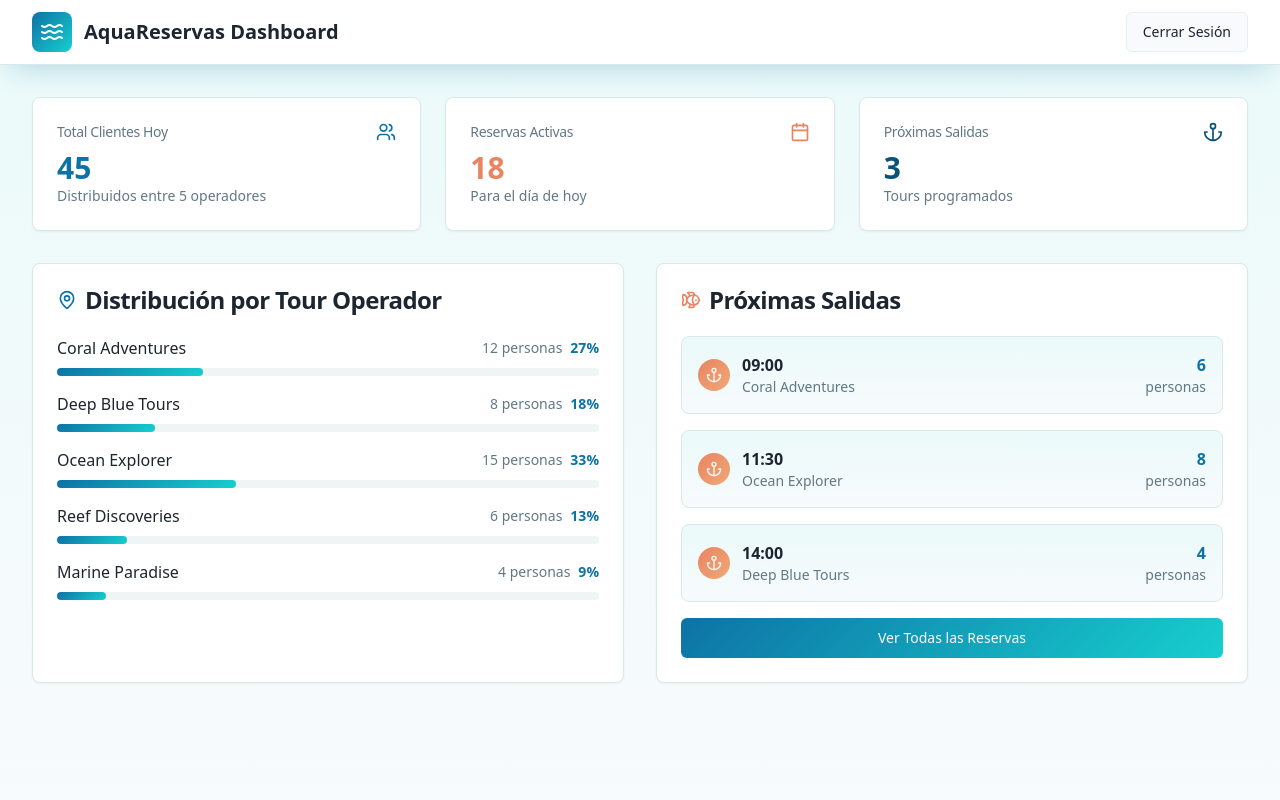
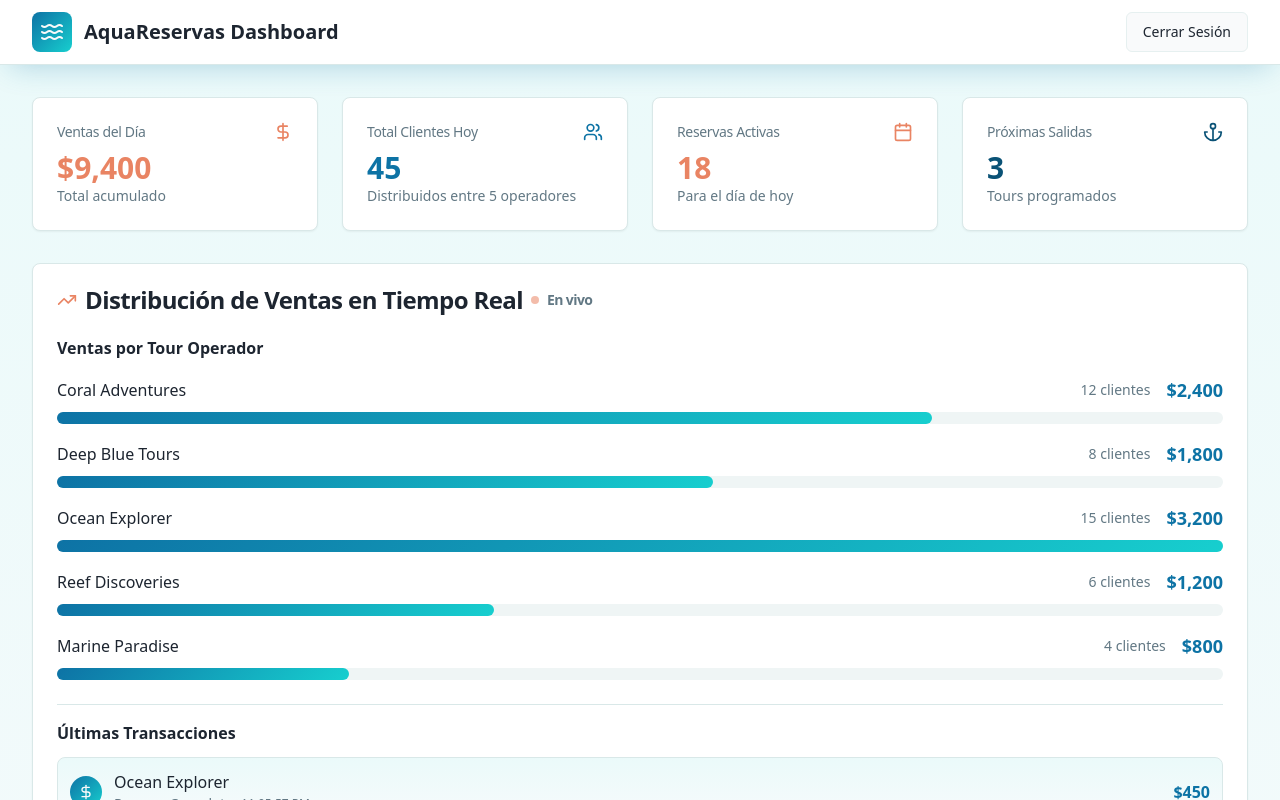
Before and after one commit to AstroGaze/snorkel-squad-dash, a React (Vite) app: page / in a window 1280 px wide. Both pictures are taken after a click on the button "Iniciar Sesión". Shown: the top 800 px of the page. Built offline with nearby package versions, Linux system fonts and the light colour scheme.

Commit message:
Add real-time sales distribution
Add a section to display real-time sales distribution.

```diff
--- a/src/components/Dashboard.tsx
+++ b/src/components/Dashboard.tsx
@@ -1,21 +1,27 @@
+import { useState, useEffect } from "react";
 import { Card, CardContent, CardHeader, CardTitle } from "@/components/ui/card";
 import { Button } from "@/components/ui/button";
-import { Users, MapPin, Calendar, Waves, Fish, Anchor } from "lucide-react";
+import { Users, MapPin, Calendar, Waves, Fish, Anchor, TrendingUp, DollarSign } from "lucide-react";
 
-const mockData = {
+const initialMockData = {
   totalClientes: 45,
   tourOperadores: [
-    { id: 1, nombre: "Coral Adventures", clientes: 12, porcentaje: 27 },
-    { id: 2, nombre: "Deep Blue Tours", clientes: 8, porcentaje: 18 },
-    { id: 3, nombre: "Ocean Explorer", clientes: 15, porcentaje: 33 },
-    { id: 4, nombre: "Reef Discoveries", clientes: 6, porcentaje: 13 },
-    { id: 5, nombre: "Marine Paradise", clientes: 4, porcentaje: 9 }
+    { id: 1, nombre: "Coral Adventures", clientes: 12, porcentaje: 27, ventas: 2400 },
+    { id: 2, nombre: "Deep Blue Tours", clientes: 8, porcentaje: 18, ventas: 1800 },
+    { id: 3, nombre: "Ocean Explorer", clientes: 15, porcentaje: 33, ventas: 3200 },
+    { id: 4, nombre: "Reef Discoveries", clientes: 6, porcentaje: 13, ventas: 1200 },
+    { id: 5, nombre: "Marine Paradise", clientes: 4, porcentaje: 9, ventas: 800 }
   ],
   reservasHoy: 18,
   proximasSalidas: [
     { hora: "09:00", operador: "Coral Adventures", clientes: 6 },
     { hora: "11:30", operador: "Ocean Explorer", clientes: 8 },
     { hora: "14:00", operador: "Deep Blue Tours", clientes: 4 }
+  ],
+  ventasRealTime: [
+    { id: 1, operador: "Ocean Explorer", monto: 450, timestamp: new Date(), tipo: "Reserva Completa" },
+    { id: 2, operador: "Coral Adventures", monto: 200, timestamp: new Date(Date.now() - 30000), tipo: "Depósito" },
+    { id: 3, operador: "Deep Blue Tours", monto: 380, timestamp: new Date(Date.now() - 60000), tipo: "Reserva Completa" }
   ]
 };
 
@@ -24,6 +30,44 @@ interface DashboardProps {
 }
 
 export const Dashboard = ({ onLogout }: DashboardProps) => {
+  const [mockData, setMockData] = useState(initialMockData);
+  const [ventasTotal, setVentasTotal] = useState(9400);
+  const [nuevaVenta, setNuevaVenta] = useState<any>(null);
+
+  // Simulador de ventas en tiempo real
+  useEffect(() => {
+    const interval = setInterval(() => {
+      const operadores = ["Ocean Explorer", "Coral Adventures", "Deep Blue Tours", "Reef Discoveries", "Marine Paradise"];
+      const tipos = ["Reserva Completa", "Depósito", "Pago Final"];
+      const montos = [200, 250, 300, 380, 450, 500, 600];
+
+      const nuevaVentaData = {
+        id: Date.now(),
+        operador: operadores[Math.floor(Math.random() * operadores.length)],
+        monto: montos[Math.floor(Math.random() * montos.length)],
+        timestamp: new Date(),
+        tipo: tipos[Math.floor(Math.random() * tipos.length)]
+      };
+
+      setNuevaVenta(nuevaVentaData);
+      setVentasTotal(prev => prev + nuevaVentaData.monto);
+
+      setMockData(prev => ({
+        ...prev,
+        ventasRealTime: [nuevaVentaData, ...prev.ventasRealTime.slice(0, 4)],
+        tourOperadores: prev.tourOperadores.map(op =>
+          op.nombre === nuevaVentaData.operador
+            ? { ...op, ventas: op.ventas + nuevaVentaData.monto }
+            : op
+        )
+      }));
+
+      // Resetear la animación después de 3 segundos
+      setTimeout(() => setNuevaVenta(null), 3000);
+    }, 5000);
+
+    return () => clearInterval(interval);
+  }, []);
   return (
     <div className="min-h-screen bg-gradient-surface">
       {/* Header */}
@@ -46,7 +90,23 @@ export const Dashboard = ({ onLogout }: DashboardProps) => {
       {/* Main Content */}
       <main className="max-w-7xl mx-auto px-4 sm:px-6 lg:px-8 py-8">
         {/* Stats Cards */}
-        <div className="grid grid-cols-1 md:grid-cols-3 gap-6 mb-8">
+        <div className="grid grid-cols-1 md:grid-cols-4 gap-6 mb-8">
+          <Card className="shadow-ocean hover:shadow-depth transition-shadow duration-300">
+            <CardHeader className="flex flex-row items-center justify-between space-y-0 pb-2">
+              <CardTitle className="text-sm font-medium text-muted-foreground">
+                Ventas del Día
+              </CardTitle>
+              <DollarSign className="h-5 w-5 text-secondary" />
+            </CardHeader>
+            <CardContent>
+              <div className={`text-3xl font-bold text-secondary transition-all duration-500 ${nuevaVenta ? 'animate-pulse' : ''}`}>
+                ${ventasTotal.toLocaleString()}
+              </div>
+              <p className="text-sm text-muted-foreground">
+                Total acumulado
+              </p>
+            </CardContent>
+          </Card>
           <Card className="shadow-ocean hover:shadow-depth transition-shadow duration-300">
             <CardHeader className="flex flex-row items-center justify-between space-y-0 pb-2">
               <CardTitle className="text-sm font-medium text-muted-foreground">
@@ -89,6 +149,97 @@ export const Dashboard = ({ onLogout }: DashboardProps) => {
               <p className="text-sm text-muted-foreground">
                 Tours programados
               </p>
+            </CardContent>
+          </Card>
+        </div>
+
+        {/* Ventas en Tiempo Real */}
+        <div className="mb-8">
+          <Card className="shadow-depth">
+            <CardHeader>
+              <CardTitle className="flex items-center space-x-2">
+                <TrendingUp className="h-5 w-5 text-secondary" />
+                <span>Distribución de Ventas en Tiempo Real</span>
+                <div className="ml-auto flex items-center space-x-2">
+                  <div className="w-2 h-2 rounded-full bg-secondary animate-pulse"></div>
+                  <span className="text-sm text-muted-foreground">En vivo</span>
+                </div>
+              </CardTitle>
+            </CardHeader>
+            <CardContent>
+              {/* Ventas por Operador */}
+              <div className="space-y-4 mb-6">
+                <h4 className="font-semibold text-foreground mb-3">Ventas por Tour Operador</h4>
+                {mockData.tourOperadores.map((operador) => (
+                  <div key={operador.id} className="space-y-2">
+                    <div className="flex justify-between items-center">
+                      <span className="font-medium text-foreground">{operador.nombre}</span>
+                      <div className="flex items-center space-x-4">
+                        <span className="text-sm text-muted-foreground">{operador.clientes} clientes</span>
+                        <span className={`text-lg font-bold transition-all duration-500 ${
+                          nuevaVenta?.operador === operador.nombre ? 'text-secondary animate-pulse' : 'text-primary'
+                        }`}>
+                          ${operador.ventas.toLocaleString()}
+                        </span>
+                      </div>
+                    </div>
+                    <div className="w-full bg-muted rounded-full h-3">
+                      <div
+                        className={`h-3 rounded-full transition-all duration-1000 ${
+                          nuevaVenta?.operador === operador.nombre
+                            ? 'bg-gradient-coral animate-pulse'
+                            : 'bg-gradient-ocean'
+                        }`}
+                        style={{
+                          width: `${Math.min((operador.ventas / Math.max(...mockData.tourOperadores.map(op => op.ventas))) * 100, 100)}%`
+                        }}
+                      ></div>
+                    </div>
+                  </div>
+                ))}
+              </div>
+
+              {/* Historial de Ventas Recientes */}
+              <div className="border-t border-border pt-4">
+                <h4 className="font-semibold text-foreground mb-3">Últimas Transacciones</h4>
+                <div className="space-y-3 max-h-64 overflow-y-auto">
+                  {mockData.ventasRealTime.map((venta, index) => (
+                    <div
+                      key={venta.id}
+                      className={`flex items-center justify-between p-3 rounded-lg border transition-all duration-500 ${
+                        index === 0 && nuevaVenta ? 'bg-gradient-coral/10 border-secondary animate-fade-in scale-105' : 'bg-gradient-surface border-border'
+                      }`}
+                    >
+                      <div className="flex items-center space-x-3">
+                        <div className={`p-2 rounded-full transition-all duration-300 ${
+                          index === 0 && nuevaVenta ? 'bg-gradient-coral' : 'bg-gradient-ocean'
+                        }`}>
+                          <DollarSign className="h-4 w-4 text-primary-foreground" />
+                        </div>
+                        <div>
+                          <p className="font-medium text-foreground">{venta.operador}</p>
+                          <div className="flex items-center space-x-2">
+                            <p className="text-sm text-muted-foreground">{venta.tipo}</p>
+                            <span className="text-xs text-muted-foreground">
+                              {venta.timestamp.toLocaleTimeString()}
+                            </span>
+                          </div>
+                        </div>
+                      </div>
+                      <div className="text-right">
+                        <p className={`font-bold transition-all duration-300 ${
+                          index === 0 && nuevaVenta ? 'text-secondary text-lg' : 'text-primary'
+                        }`}>
+                          ${venta.monto}
+                        </p>
+                        {index === 0 && nuevaVenta && (
+                          <p className="text-xs text-secondary animate-pulse">¡Nueva venta!</p>
+                        )}
+                      </div>
+                    </div>
+                  ))}
+                </div>
+              </div>
             </CardContent>
           </Card>
         </div>
```
